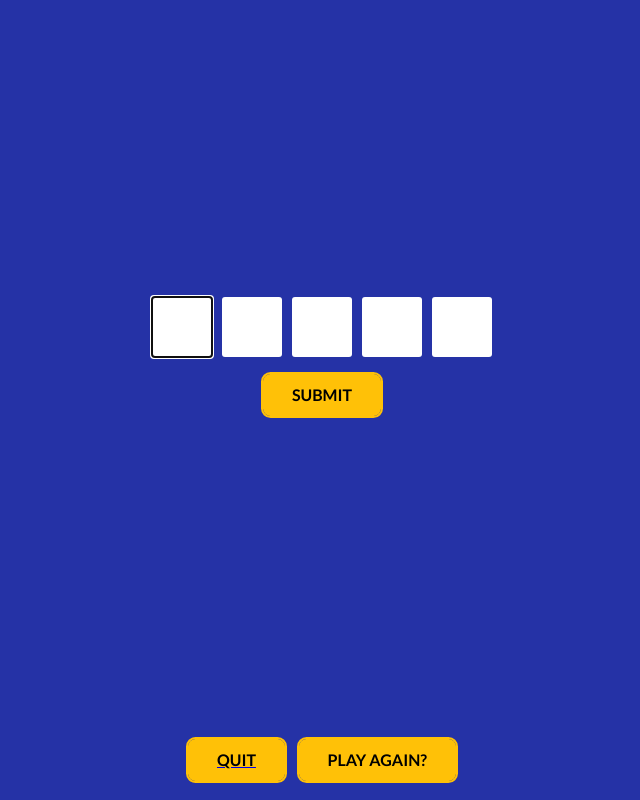
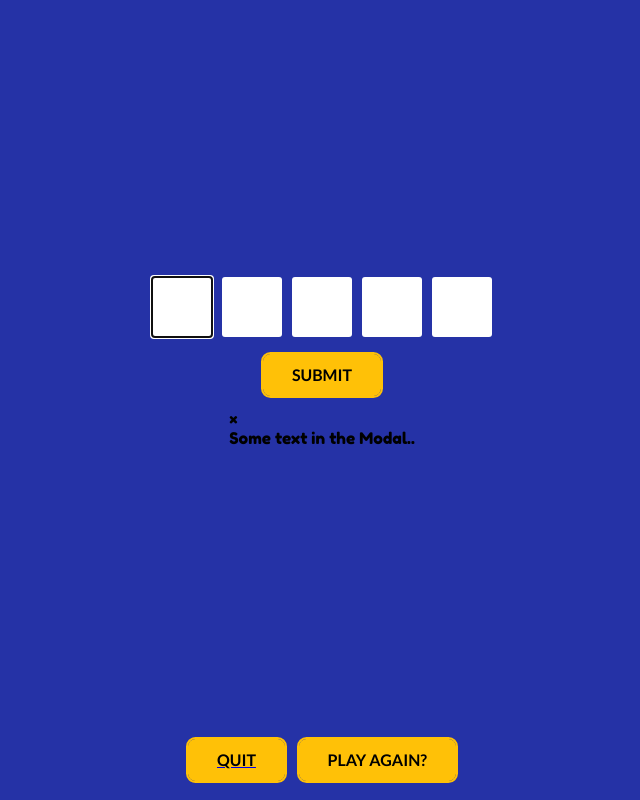
Before and after one commit to C-Undritz/Word-Spiel, a Flask app: page /games_screen in a window 1280 px wide. Shown: the whole page, without its empty margins (318-958 px from the left). Run offline with Flask 2, Linux system fonts and the light colour scheme.

Commit message:
adjustments to modal and input boxes code

```diff
--- a/templates/game_screen.html
+++ b/templates/game_screen.html
@@ -44,10 +44,21 @@
                     style="text-transform:uppercase">
             </div>
             <div id="input-submit">
-                <button class="stn-btn btn-animation" type="submit">Submit</button>
+                <button class="stn-btn btn-animation" type="submit" id="submit_btn">Submit</button>
             </div>
         </form>
     </div>
+
+    <!-- The Modal -->
+    <div id="myModal" class="modal">
+        <!-- Modal content -->
+        <div class="modal-content">
+            <span class="close">&times;</span>
+            <p>Some text in the Modal..</p>
+        </div>
+    </div>
+
+    <!-- <div id="round_count">{{ game.round_count }}</div> -->
 </div>
 
 <!-- Buttons to quit to menu and play again -->
```
